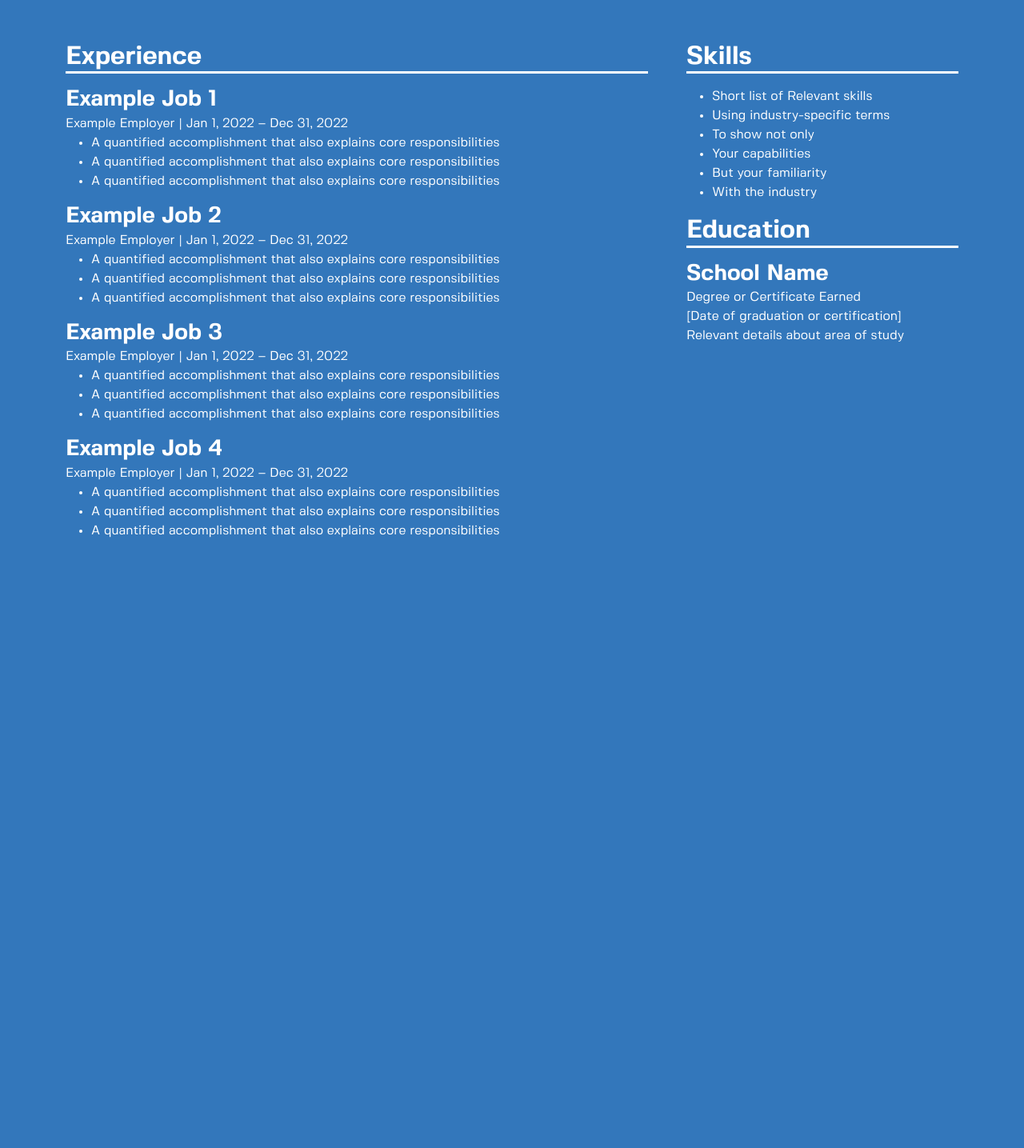
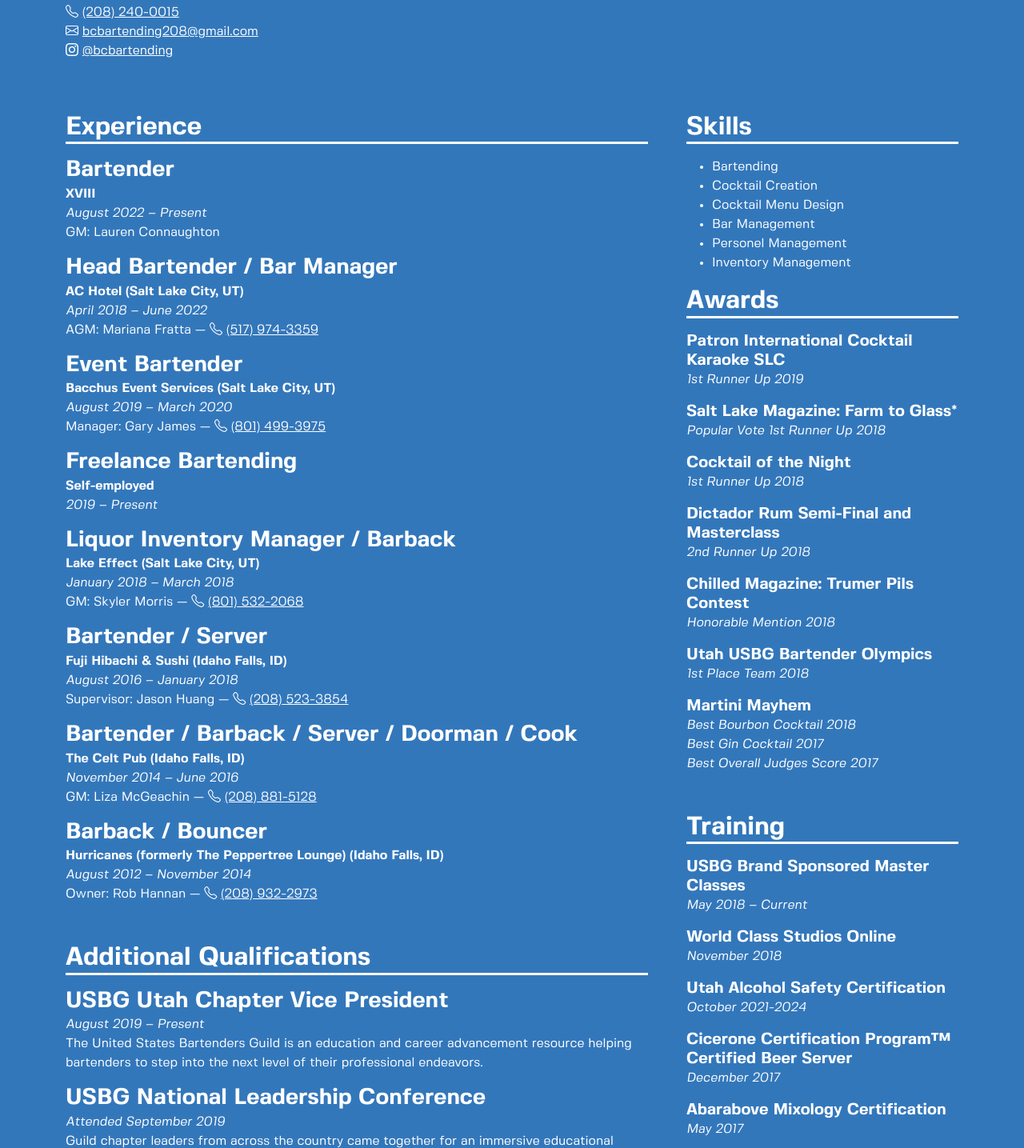
Before and after one commit to bconrad208/brett-resume, a plain HTML site: page index.html in a window 1280 px wide. Shown: the part 139-1574 px from the top of the page at 80% size. Before the commit the page ends 878 px from the top, so only its background shows below. Drawn offline with nearby package versions, Linux system fonts and the light colour scheme.

Commit message:
Resume content. References page. Separate styles out.

```diff
--- /dev/null
+++ b/assets/dist/css/style.css
@@ -0,0 +1,35 @@
+@font-face {
+  font-family: 'Fivo Sans Regular';
+  src: url('../../../assets/fonts/fivosans-regular-webfont.woff2') format('woff2'),
+        url('../../../assets/fonts/fivosans-regular-webfont.woff') format('woff');
+  font-weight: normal;
+  font-style: normal;
+}
+@font-face {
+  font-family: 'Fivo Sans Oblique';
+  src: url('../../../assets/fonts/fivosans-oblique-webfont.woff2') format('woff2'),
+        url('../../../assets/fonts/fivosans-oblique-webfont.woff') format('woff');
+  font-weight: normal;
+  font-style: italic;
+}
+@font-face {
+  font-family: 'Fivo Sans Bold';
+  src: url('../../../assets/fonts/fivosans-bold-webfont.woff2') format('woff2'),
+        url('../../../assets/fonts/fivosans-bold-webfont.woff') format('woff');
+  font-weight: bold;
+  font-style: normal;
+}
+@font-face {
+  font-family: 'Fivo Sans Bold Oblique';
+  src: url('../../../assets/fonts/fivosans-bold-oblique-webfont.woff2') format('woff2'),
+      url('../../../assets/fonts/fivosans-bold-oblique-webfont.woff') format('woff');
+  font-weight: bold;
+  font-style: oblique;
+}
+
+body { font-family: "Fivo Sans Regular", sans; color: #fff; background-color: #3377BB;}
+a { color: #fff; }
+h1, h2, h3, h4, h5 { font-family: "Fivo Sans Bold", sans; }
+h2 { border-bottom: 3px solid #FFF; }
+.employer { font-family: "Fivo Sans Bold", sans; }
+.date-range { font-family: "Fivo Sans Oblique", sans; }
--- a/index.html
+++ b/index.html
@@ -6,6 +6,8 @@
     <meta name="description" content="Brett Conrad | Bar Manager and Mixologist Resume">
     <title>Brett Conrad | Bar Manager and Mixologist Resume</title>
     <link href="assets/dist/css/bootstrap.min.css" rel="stylesheet">
+    <link href="assets/dist/css/style.css" rel="stylesheet">
+    <link rel="stylesheet" href="https://cdn.jsdelivr.net/npm/bootstrap-icons@1.10.5/font/bootstrap-icons.css">
   </head>
   <body>
 
@@ -14,8 +16,13 @@
     <div class="container">
       <main>
         <div class="py-5">
-          <h1 class="mb-0">Brett Conrad</h1>
+          <h1 class="mb-0">Brett Conrad 🍸</h1>
           <p class="lead">Bar Manager and Mixologist</p>
+          <p>
+            <i class="bi bi-telephone"></i> <a href="tel:208-240-0015">(208) 240-0015</a><br>
+            <i class="bi bi-envelope"></i> <a href="mailto:bcbartending208@gmail.com">bcbartending208@gmail.com</a><br>
+            <i class="bi bi-instagram"></i> <a href="https://instagram.com/bcbartending">@bcbartending</a>
+          </p>
         </div>
 
         <div class="row g-5">
@@ -23,44 +30,93 @@
           <div class="col-md-7 col-lg-8 mb-5">
             <h2 class="mb-3">Experience</h2>
 
-            <div class="job">
-              <h3 class="mb-0">Example Job 1</h3>
-              <div>Example Employer | Jan 1, 2022 – Dec 31, 2022</div>
-              <ul>
-                <li>A quantified accomplishment that also explains core responsibilities</li>
-                <li>A quantified accomplishment that also explains core responsibilities</li>
-                <li>A quantified accomplishment that also explains core responsibilities</li>
-              </ul>
+            <div class="job mb-3">
+              <h3 class="mb-0">Bartender</h3>
+              <div class="employer">XVIII</div>
+              <div class="date-range">August 2022 – Present</div>
+              <div>GM: Lauren Connaughton</div>
             </div>
 
-            <div class="job">
-              <h3 class="mb-0">Example Job 2</h3>
-              <div>Example Employer | Jan 1, 2022 – Dec 31, 2022</div>
-              <ul>
-                <li>A quantified accomplishment that also explains core responsibilities</li>
-                <li>A quantified accomplishment that also explains core responsibilities</li>
-                <li>A quantified accomplishment that also explains core responsibilities</li>
-              </ul>
+            <div class="job mb-3">
+              <h3 class="mb-0">Head Bartender / Bar Manager</h3>
+              <div class="employer">AC Hotel (Salt Lake City, UT)</div>
+              <div class="date-range">April 2018 – June 2022</div>
+              <div>AGM: Mariana Fratta — <i class="bi bi-telephone"></i> <a href="tel:517-974-3359">(517) 974-3359</a></div>
             </div>
 
-            <div class="job">
-              <h3 class="mb-0">Example Job 3</h3>
-              <div>Example Employer | Jan 1, 2022 – Dec 31, 2022</div>
-              <ul>
-                <li>A quantified accomplishment that also explains core responsibilities</li>
-                <li>A quantified accomplishment that also explains core responsibilities</li>
-                <li>A quantified accomplishment that also explains core responsibilities</li>
-              </ul>
+            <div class="job mb-3">
+              <h3 class="mb-0">Event Bartender</h3>
+              <div class="employer">Bacchus Event Services (Salt Lake City, UT)</div>
+              <div class="date-range">August 2019 – March 2020</div>
+              <div>Manager: Gary James — <i class="bi bi-telephone"></i> <a href="tel:801-499-3975">(801) 499-3975</a></div>
             </div>
 
-            <div class="job">
-              <h3 class="mb-0">Example Job 4</h3>
-              <div>Example Employer | Jan 1, 2022 – Dec 31, 2022</div>
-              <ul>
-                <li>A quantified accomplishment that also explains core responsibilities</li>
-                <li>A quantified accomplishment that also explains core responsibilities</li>
-                <li>A quantified accomplishment that also explains core responsibilities</li>
-              </ul>
+            <div class="job mb-3">
+              <h3 class="mb-0">Freelance Bartending</h3>
+              <div class="employer">Self-employed</div>
+              <div class="date-range">2019 – Present</div>
+            </div>
+
+            <div class="job mb-3">
+              <h3 class="mb-0">Liquor Inventory Manager / Barback</h3>
+              <div class="employer">Lake Effect (Salt Lake City, UT)</div>
+              <div class="date-range">January 2018 – March 2018</div>
+              <div>GM: Skyler Morris — <i class="bi bi-telephone"></i> <a href="tel:801-532-2068">(801) 532-2068</a></div>
+            </div>
+
+            <div class="job mb-3">
+              <h3 class="mb-0">Bartender / Server</h3>
+              <div class="employer">Fuji Hibachi & Sushi (Idaho Falls, ID)</div>
+              <div class="date-range">August 2016 – January 2018</div>
+              <div>Supervisor: Jason Huang — <i class="bi bi-telephone"></i> <a href="tel:208-523-3854">(208) 523-3854</a></div>
+            </div>
+
+            <div class="job mb-3">
+              <h3 class="mb-0">Bartender / Barback / Server / Doorman / Cook</h3>
+              <div class="employer">The Celt Pub (Idaho Falls, ID)</div>
+              <div class="date-range">November 2014 – June 2016</div>
+              <div>GM: Liza McGeachin — <i class="bi bi-telephone"></i> <a href="tel:208-881-5128">(208) 881-5128</a></div>
+            </div>
+
+            <div class="job mb-3">
+              <h3 class="mb-0">Barback / Bouncer</h3>
+              <div class="employer">Hurricanes (formerly The Peppertree Lounge) (Idaho Falls, ID)</div>
+              <div class="date-range">August 2012 – November 2014</div>
+              <div>Owner: Rob Hannan — <i class="bi bi-telephone"></i> <a href="tel:208-932-2973">(208) 932-2973</a></div>
+            </div>
+
+            <h2 class="mt-5 mb-3">Additional Qualifications</h2>
+            <div class="training">
+              <h3 class="mb-0">USBG Utah Chapter Vice President</h3>
+              <div class="date-range">August 2019 – Present</div>
+              <div class="mb-3">The United States Bartenders Guild is an education and career advancement resource helping bartenders to step into the next level of their professional endeavors.</div>
+
+              <h3 class="mb-0">USBG National Leadership Conference</h3>
+              <div class="date-range">Attended September 2019</div>
+              <div class="mb-3">Guild chapter leaders from across the country came together for an immersive educational experience designed to improve leadership, connect with esteemed professionals in the industry, and build the bartending community.</div>
+
+              <h3 class="mb-0">Nightclub and Bar Expo Conference – Las Vegas</h3>
+              <div class="date-range">Attended March 2017</div>
+              <div class="mb-3">One of the nation's largest bar conventions, showcasing innovation in bar, business, and beverage technologies on the expo floor, while hosting hours of classroom style seminars.</div>
+            </div>
+
+            <h2 class="mt-5 mb-3">Volunteer Service</h2>
+            <div class="service">
+              <h3 class="mb-0">USBG Utah Chapter Council</h3>
+              <div class="mb-1 date-range">2019 – 2020</div>
+              <div class="mb-3">I served as vice president of our local chapter of the bartenders guild. This position offered me the opportunity to help facilitate educational, networking, and community events throughout the service industry.</div>
+
+              <h3 class="mb-0">Mountain Brewers Beer Fest</h3>
+              <div class="mb-1 date-range">2015 – Current</div>
+              <div class="mb-3">Alongside the North American Brewers Association, I volunteer for a benefit that raises over $100,000 annually for charities in Southeast Idaho.</div>
+
+              <h3 class="mb-0">Campari Negroni Week & Day of Service</h3>
+              <div class="mb-1 date-range">2018 – 2019</div>
+              <div class="mb-3">I joined with bartenders from across Salt Lake to donate time with Catholic Community Services preparing and serving meals to those in need, including as many as 1500 meals.</div>
+
+              <h3 class="mb-0">Green Urban Lunch Box Fruit Share</h3>
+              <div class="mb-1 date-range">2019 – Current</div>
+              <div class="mb-3">In sourcing fresh, sustainable ingredients, I volunteer my time harvesting produce across the Salt Lake Valley that goes to food banks and farmers markets to raise money for a sustainable tomorrow.</div>
             </div>
 
           </div>
@@ -68,65 +124,78 @@
           <div class="col-md-5 col-lg-4 mb-5">
             <h2 class="mb-3">Skills</h2>
             <ul>
-              <li>Short list of Relevant skills</li>
-              <li>Using industry-specific terms</li>
-              <li>To show not only</li>
-              <li>Your capabilities</li>
-              <li>But your familiarity</li>
-              <li>With the industry</li>
+              <li>Bartending</li>
+              <li>Cocktail Creation</li>
+              <li>Cocktail Menu Design</li>
+              <li>Bar Management</li>
+              <li>Personel Management</li>
+              <li>Inventory Management</li>
             </ul>
 
-            <h2 class="mb-3">Education</h2>
-            <div class="education">
-              <h3 class="mb-0">School Name</h3>
-              <div>Degree or Certificate Earned</div>
-              <div>[Date of graduation or certification]</div>
-              <div>Relevant details about area of study</div>
+            <h2 class="mb-3">Awards</h2>
+            <div class="awards">
+              <h5 class="mb-0">Patron International Cocktail Karaoke SLC</h5>
+              <div class="mb-3 date-range">1st Runner Up 2019</div>
+            </div>
+
+            <div class="awards">
+              <h5 class="mb-0">Salt Lake Magazine: Farm to Glass*</h5>
+              <div class="mb-3 date-range">Popular Vote 1st Runner Up 2018</div>
+            </div>
+
+            <div class="awards">
+              <h5 class="mb-0">Cocktail of the Night</h5>
+              <div class="mb-3 date-range">1st Runner Up 2018</div>
+            </div>
+
+            <div class="awards">
+              <h5 class="mb-0">Dictador Rum Semi-Final and Masterclass</h5>
+              <div class="mb-3 date-range">2nd Runner Up 2018</div>
+            </div>
+
+            <div class="awards">
+              <h5 class="mb-0">Chilled Magazine: Trumer Pils Contest</h5>
+              <div class="mb-3 date-range">Honorable Mention 2018</div>
+            </div>
+
+            <div class="awards">
+              <h5 class="mb-0">Utah USBG Bartender Olympics</h5>
+              <div class="mb-3 date-range">1st Place Team 2018</div>
+            </div>
+
+            <div class="awards">
+              <h5 class="mb-0">Martini Mayhem</h5>
+              <div class="mb-3 date-range">Best Bourbon Cocktail 2018<br>
+                                            Best Gin Cocktail 2017<br>
+                                            Best Overall Judges Score 2017</div>
+            </div>
+
+            <h2 class="mt-5 mb-3">Training</h2>
+            <div class="training">
+              <h5 class="mb-0">USBG Brand Sponsored Master Classes</h5>
+              <div class="mb-3 date-range">May 2018 – Current</div>
+
+              <h5 class="mb-0">World Class Studios Online</h5>
+              <div class="mb-3 date-range">November 2018</div>
+
+              <h5 class="mb-0">Utah Alcohol Safety Certification</h5>
+              <div class="mb-3 date-range">October 2021-2024</div>
+
+              <h5 class="mb-0">Cicerone Certification Program™ Certified Beer Server</h5>
+              <div class="mb-3 date-range">December 2017</div>
+
+              <h5 class="mb-0">Abarabove Mixology Certification</h5>
+              <div class="mb-3 date-range">May 2017</div>
+
+              <h5 class="mb-0">BarSmarts Bartender Education</h5>
+              <div class="mb-3 date-range">Advanced Feb. 2017 | Online Dec. 2016</div>
+
+              <h5 class="mb-0">Idaho State ABC Alcohol Safety Training Certification</h5>
+              <div class="mb-3 date-range">April 2015</div>
             </div>
           </div>
-
         </div>
       </main>
     </div>
-
-    <style>
-      @font-face {
-        font-family: 'Fivo Sans Regular';
-        src: url('assets/fonts/fivosans-regular-webfont.woff2') format('woff2'),
-              url('assets/fonts/fivosans-regular-webfont.woff') format('woff');
-        font-weight: normal;
-        font-style: normal;
-      }
-      @font-face {
-        font-family: 'Fivo Sans Oblique';
-        src: url('assets/fonts/fivosans-oblique-webfont.woff2') format('woff2'),
-              url('assets/fonts/fivosans-oblique-webfont.woff') format('woff');
-        font-weight: normal;
-        font-style: italic;
-      }
-      @font-face {
-        font-family: 'Fivo Sans Bold';
-        src: url('assets/fonts/fivosans-bold-webfont.woff2') format('woff2'),
-              url('assets/fonts/fivosans-bold-webfont.woff') format('woff');
-        font-weight: bold;
-        font-style: normal;
-      }
-      @font-face {
-        font-family: 'Fivo Sans Bold Oblique';
-        src: url('assets/fonts/fivosans-bold-oblique-webfont.woff2') format('woff2'),
-            url('assets/fonts/fivosans-bold-oblique-webfont.woff') format('woff');
-        font-weight: bold;
-        font-style: oblique;
-      }
-
-      body { font-family: "Fivo Sans Regular", sans; color: #fff; background-color: #3377BB;}
-      h1, h2, h3, h4, h5 { font-family: "Fivo Sans Bold", sans; }
-      h2 { border-bottom: 3px solid #FFF; }
-
-    </style>
-
-    <!-- <style type="text/less">
-    </style><script src="js/less.min.js"></script> -->
-
   </body>
 </html>
```
Also changed, not shown: references.html (added, +61 -0 lines).
